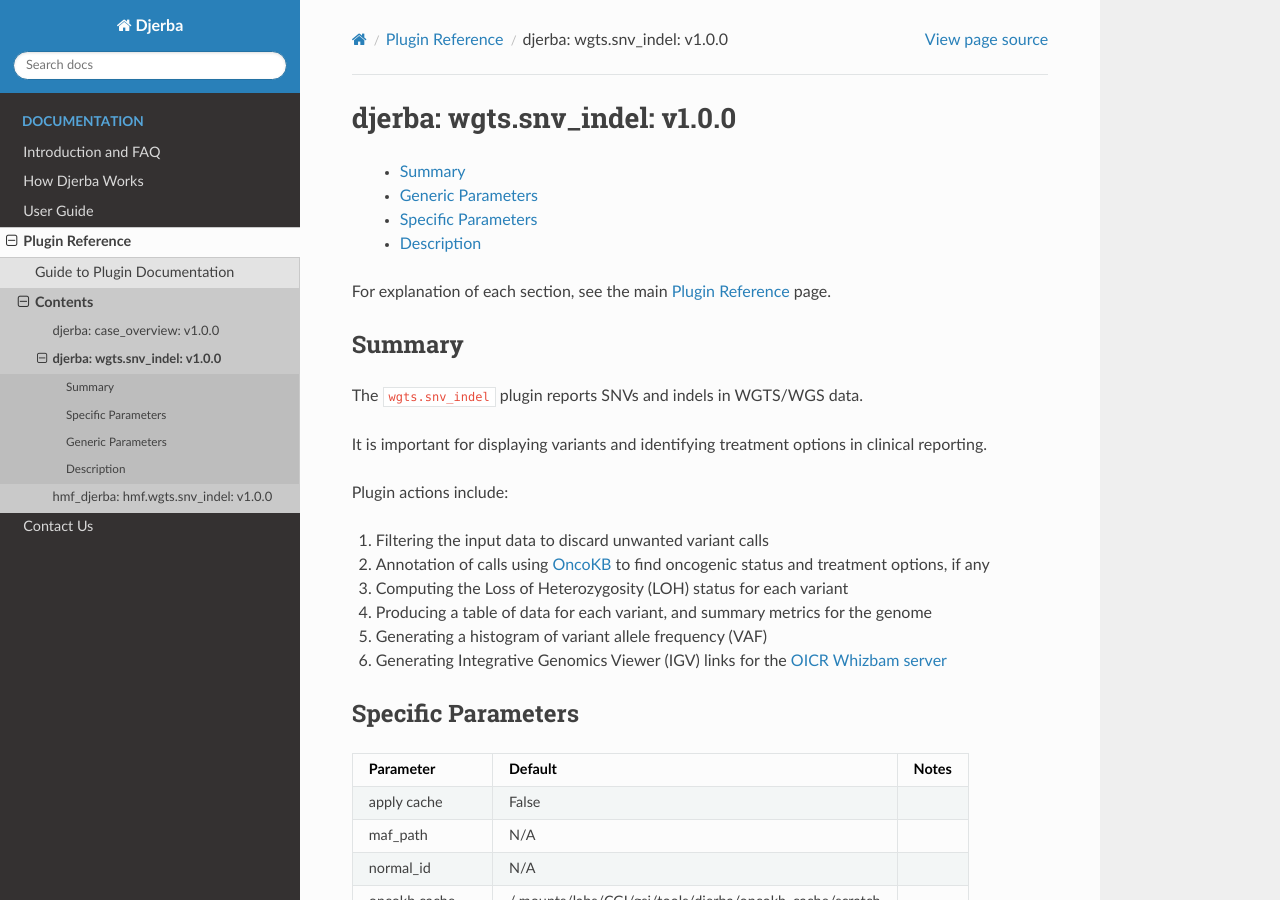
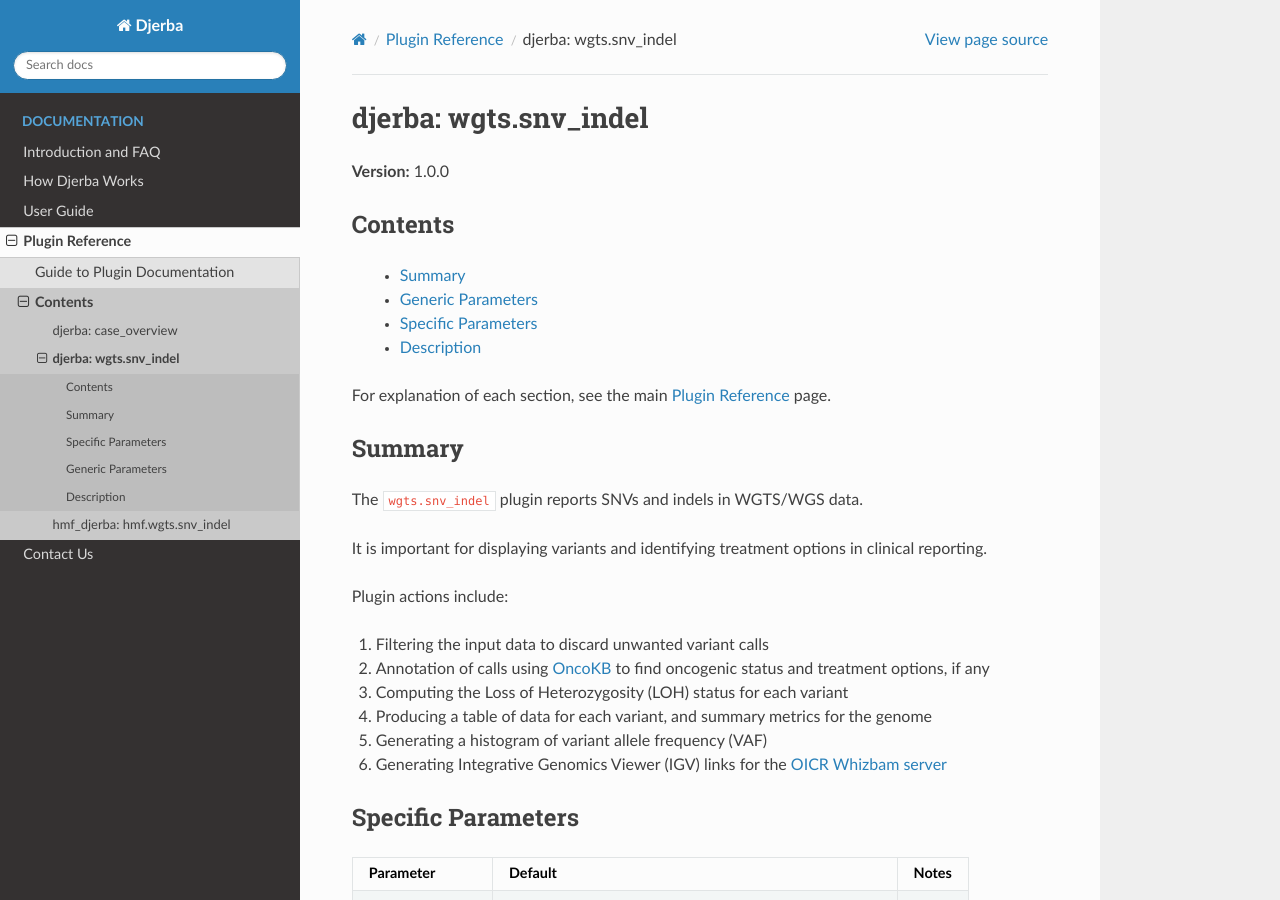
Before and after one commit to oicr-gsi/djerba_docs, a Sphinx documentation site: the page built from source/plugin_reference/plugins/djerba/wgts/snv_indel/djerba.wgts.snv_indel.djerbadoc.rst, in a window 1280 px wide and 900 px high. Built offline with Sphinx 7.4.7 and the Read the Docs theme 3.1.0, drawn with Linux system fonts in a browser that asks for light colours.

Commit message:
Update and rename plugin documentation files

```diff
--- a/source/plugin_reference/plugin_reference.rst
+++ b/source/plugin_reference/plugin_reference.rst
@@ -43,6 +43,6 @@
 .. toctree::
    :maxdepth: 1
 
-   plugins/djerba/case_overview/djerba.case_overview.autodoc.rst
-   plugins/djerba/wgts/snv_indel/djerba.wgts.snv_indel.autodoc.rst
-   plugins/hmf_djerba/hmf/wgts/snv_indel/hmf_djerba.hmf.wgts.snv_indel.autodoc.rst
+   plugins/djerba/case_overview/djerba.case_overview.djerbadoc.rst
+   plugins/djerba/wgts/snv_indel/djerba.wgts.snv_indel.djerbadoc.rst
+   plugins/hmf_djerba/hmf/wgts/snv_indel/hmf_djerba.hmf.wgts.snv_indel.djerbadoc.rst
--- a/source/plugin_reference/plugins/djerba/case_overview/djerba.case_overview.autodoc.rst
+++ b/source/plugin_reference/plugins/djerba/case_overview/djerba.case_overview.djerbadoc.rst
@@ -1,7 +1,12 @@
-=============================
-djerba: case_overview: v1.0.0
-=============================
+=====================
+djerba: case_overview
+=====================
 
+**Version:** 1.0.0
+
+***********************************
+Contents
+***********************************
 
         * :ref:`djerba.case_overview_summary`
         * :ref:`djerba.case_overview_generic_params`
--- a/source/plugin_reference/plugins/djerba/wgts/snv_indel/djerba.wgts.snv_indel.autodoc.rst
+++ b/source/plugin_reference/plugins/djerba/wgts/snv_indel/djerba.wgts.snv_indel.djerbadoc.rst
@@ -1,7 +1,12 @@
-==============================
-djerba: wgts.snv_indel: v1.0.0
-==============================
+======================
+djerba: wgts.snv_indel
+======================
 
+**Version:** 1.0.0
+
+***********************************
+Contents
+***********************************
 
         * :ref:`djerba.wgts.snv_indel_summary`
         * :ref:`djerba.wgts.snv_indel_generic_params`
@@ -32,6 +37,7 @@
 
 .. _OICR Whizbam server : https://whizbam.oicr.on.ca/
 .. _OncoKB: https://www.oncokb.org/
+
 
 .. _djerba.wgts.snv_indel_specific_params:
 
--- a/source/plugin_reference/plugins/hmf_djerba/hmf/wgts/snv_indel/hmf_djerba.hmf.wgts.snv_indel.autodoc.rst
+++ b/source/plugin_reference/plugins/hmf_djerba/hmf/wgts/snv_indel/hmf_djerba.hmf.wgts.snv_indel.djerbadoc.rst
@@ -1,7 +1,12 @@
-======================================
-hmf_djerba: hmf.wgts.snv_indel: v1.0.0
-======================================
+==============================
+hmf_djerba: hmf.wgts.snv_indel
+==============================
 
+**Version:** 1.0.0
+
+***********************************
+Contents
+***********************************
 
         * :ref:`hmf_djerba.hmf.wgts.snv_indel_summary`
         * :ref:`hmf_djerba.hmf.wgts.snv_indel_generic_params`
```
